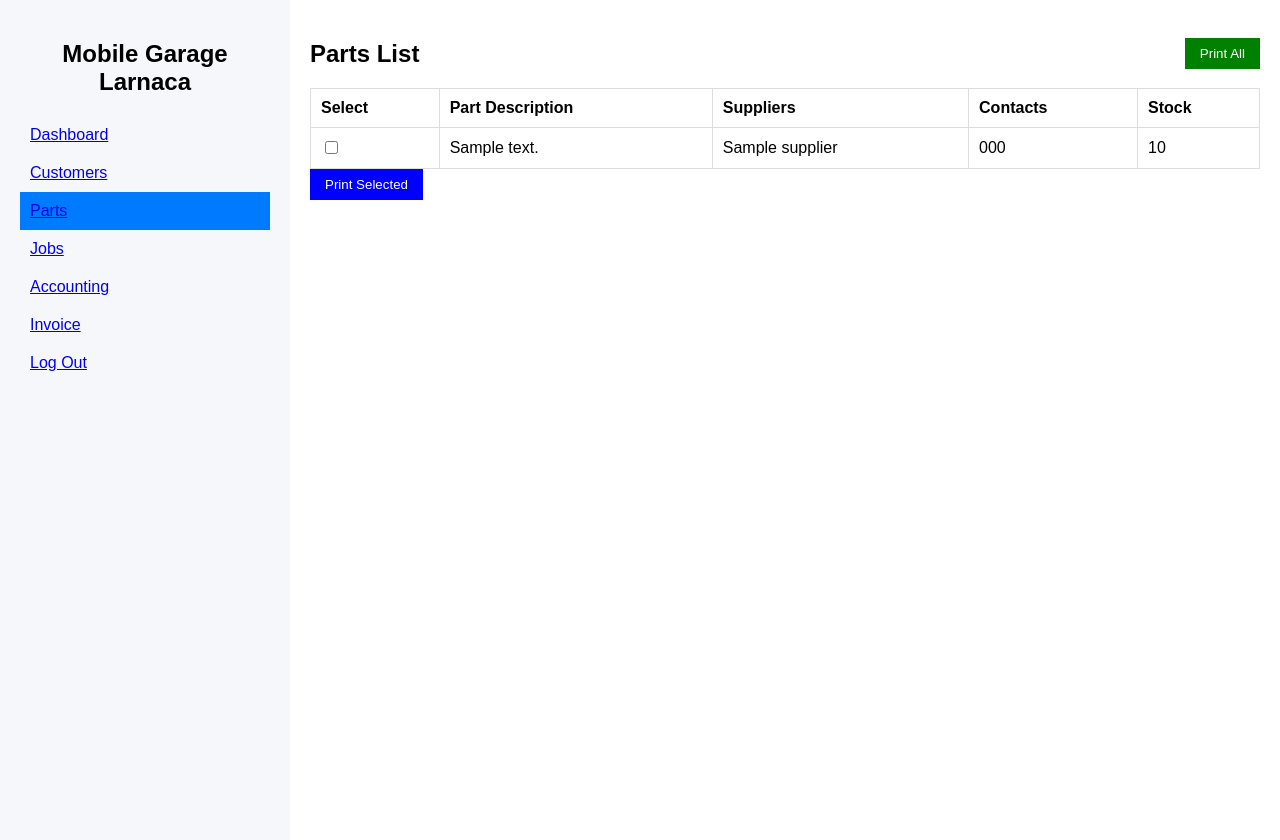
After one commit to bushybushi/mobilegarage, a PHP site: page / in a window 1280 px wide. The commit adds this page. Run offline with PHP 8.4, Linux system fonts and the light colour scheme; tables that the repository leaves empty or names only in its code hold one stand-in row (values such as "Sample post").

Commit message:
Add files via upload

```diff
--- /dev/null
+++ b/fetch_parts.php
@@ -0,0 +1,32 @@
+<?php
+require 'db_connection.php';
+
+$query = "
+    SELECT p.PartDesc, SUM(p.Stock) AS TotalStock,
+           GROUP_CONCAT(DISTINCT s.Name ORDER BY s.Name ASC SEPARATOR ', ') AS Suppliers,
+           GROUP_CONCAT(DISTINCT COALESCE(s.PhoneNr, s.Email) ORDER BY s.Name ASC SEPARATOR ', ') AS Contacts
+    FROM parts p
+    LEFT JOIN partssupply ps ON p.PartID = ps.PartID
+    LEFT JOIN invoicesupply i ON ps.InvoiceID = i.InvoiceID
+    LEFT JOIN suppliers s ON i.SupplierID = s.SupplierID
+    GROUP BY p.PartDesc
+    ORDER BY p.PartDesc
+";
+
+$stmt = $pdo->prepare($query);
+$stmt->execute();
+$parts = [];
+
+while ($row = $stmt->fetch(PDO::FETCH_ASSOC)) {
+    $parts[] = [
+        'PartDesc' => $row['PartDesc'],
+        'TotalStock' => (int) $row['TotalStock'], // Convert stock to integer
+        'Suppliers' => $row['Suppliers'] ?: 'No Supplier',
+        'Contacts' => $row['Contacts'] ?: 'No Contact'
+    ];
+}
+
+// Debug Output
+header('Content-Type: application/json');
+echo json_encode($parts, JSON_PRETTY_PRINT);
+?>
--- /dev/null
+++ b/index.html
@@ -0,0 +1,51 @@
+<!DOCTYPE html>
+<html lang="en">
+<head>
+    <meta charset="UTF-8">
+    <meta name="viewport" content="width=device-width, initial-scale=1.0">
+    <title>Parts List - Mobile Garage</title>
+    <link rel="stylesheet" href="styles.css">
+    <script src="print_part_list.js" defer></script>
+</head>
+<body onload="loadParts()">
+
+    <div class="sidebar">
+        <h2>Mobile Garage Larnaca</h2>
+        <ul>
+            <li><a href="#">Dashboard</a></li>
+            <li><a href="#">Customers</a></li>
+            <li class="active"><a href="#">Parts</a></li>
+            <li><a href="#">Jobs</a></li>
+            <li><a href="#">Accounting</a></li>
+            <li><a href="#">Invoice</a></li>
+            <li><a href="#">Log Out</a></li>
+        </ul>
+    </div>
+
+    <div class="main-content">
+        <div class="header">
+            <h2>Parts List</h2>
+            <button class="btn green" onclick="printAllParts()">Print All</button>
+        </div>
+
+        <div class="content">
+            <table>
+                <thead>
+                    <tr>
+                        <th>Select</th>
+                        <th>Part Description</th>
+                        <th>Suppliers</th>
+                        <th>Contacts</th>  <!-- FIXED: Changed "Stock" to "Contacts" -->
+                        <th>Stock</th>      <!-- FIXED: Added correct "Stock" column -->
+                    </tr>
+                </thead>
+                <tbody id="partsTable">
+                    <!-- Data will be loaded here -->
+                </tbody>
+            </table>
+            <button class="btn blue" onclick="printSelectedParts()">Print Selected</button>
+        </div>
+    </div>
+
+</body>
+</html>
--- /dev/null
+++ b/print_part_list.js
@@ -0,0 +1,117 @@
+function loadParts() {
+    fetch('fetch_parts.php')
+        .then(response => response.json())
+        .then(parts => {
+            console.log("Fetched Parts:", parts); // Debugging log
+
+            const tableBody = document.getElementById('partsTable');
+            tableBody.innerHTML = '';
+
+            if (parts.length === 0) {
+                tableBody.innerHTML = `<tr><td colspan="5">No parts found.</td></tr>`;
+                return;
+            }
+
+            parts.forEach(part => {
+                const row = document.createElement('tr');
+
+                row.innerHTML = `
+                    <td><input type="checkbox" class="part-checkbox" value="${part.PartDesc}"></td>
+                    <td>${part.PartDesc}</td>
+                    <td>${part.Suppliers}</td>
+                    <td>${part.Contacts}</td>
+                    <td>${part.TotalStock}</td>
+                `;
+
+                tableBody.appendChild(row);
+            });
+        })
+        .catch(error => console.error('Error loading parts:', error));
+}
+
+// Function to generate the print table
+function generatePrintTable(parts) {
+    let tableHTML = `<table border="1" style="width:100%;border-collapse:collapse;text-align:left;">
+                        <thead>
+                            <tr>
+                                <th>Part Description</th>
+                                <th>Suppliers</th>
+                                <th>Contacts</th>
+                                <th>Stock</th>
+                            </tr>
+                        </thead>
+                        <tbody>`;
+
+    parts.forEach(row => {
+        tableHTML += `<tr>
+                        <td>${row.children[1].innerText}</td>
+                        <td>${row.children[2].innerText}</td>
+                        <td>${row.children[3].innerText}</td>
+                        <td>${row.children[4].innerText}</td>
+                      </tr>`;
+    });
+
+    tableHTML += `</tbody></table>`;
+    return tableHTML;
+}
+
+// Function to print without opening a new page
+function printContent(printTableHTML) {
+    const printFrame = document.createElement('iframe');
+    printFrame.style.position = 'absolute';
+    printFrame.style.width = '0';
+    printFrame.style.height = '0';
+    printFrame.style.border = 'none';
+
+    document.body.appendChild(printFrame);
+
+    const doc = printFrame.contentDocument || printFrame.contentWindow.document;
+    doc.open();
+    doc.write(`
+        <html>
+            <head>
+                <style>
+                    table, th, td {
+                        border: 1px solid black;
+                        border-collapse: collapse;
+                        padding: 10px;
+                    }
+                </style>
+            </head>
+            <body>
+                ${printTableHTML}
+            </body>
+        </html>`);
+    doc.close();
+
+    printFrame.contentWindow.focus();
+    printFrame.contentWindow.print();
+
+    setTimeout(() => {
+        document.body.removeChild(printFrame);
+    }, 1000);
+}
+
+// Function to print selected parts
+function printSelectedParts() {
+    const selectedRows = Array.from(document.querySelectorAll('.part-checkbox:checked'))
+        .map(cb => cb.parentElement.parentElement);
+
+    if (selectedRows.length === 0) {
+        alert("No parts selected.");
+        return;
+    }
+
+    const printTableHTML = generatePrintTable(selectedRows);
+    printContent(printTableHTML);
+}
+
+// Function to print all parts
+function printAllParts() {
+    const allRows = document.querySelectorAll('#partsTable tr');
+    const printTableHTML = generatePrintTable(Array.from(allRows));
+    printContent(printTableHTML);
+}
+
+// Ensure parts load when page opens
+document.addEventListener("DOMContentLoaded", loadParts);
--- a/styles.css
+++ b/styles.css
@@ -1,115 +1,68 @@
-:root {
-	--fgcolor: #fff;
-	--bgcolor: #F6F7F9;
-	--primary: #3563E9;
-	--info: #54A6FF;
-	--confirm: #4DBE3C;
-	--error: #EF3D3D;
-
+body {
+    display: flex;
+    font-family: Arial, sans-serif;
+    margin: 0;
 }
 
-body {
-    font-family: Arial, sans-serif;
-	background: #F6F7F9;
+.sidebar {
+    width: 250px;
+    background: #f5f7fa;
+    padding: 20px;
+    height: 100vh;
 }
 
-header {
-	background-color: #ffffff;
-	padding: 1%;
-	width: 100%;
+.sidebar h2 {
+    text-align: center;
 }
 
-.container {
-	display: flex;
-	width: 92%;
-	margin: auto;
-	height: 100%;
+.sidebar ul {
+    list-style: none;
+    padding: 0;
+}
+
+.sidebar ul li {
+    padding: 10px;
+}
+
+.sidebar ul li.active {
+    background: #007bff;
+    color: white;
 }
 
 .main-content {
-	margin-top: 1%;
-	margin-left: 15%;
-	width: 75%;
-	flex-grow: 1;
+    flex-grow: 1;
+    padding: 20px;
 }
 
-.sidebar {
-	position: fixed !important;
-	width: 15%;
-	height: 100%;
-	background: #ffffff;
-	overflow: auto;
-	padding-top: 1%;
-	padding-left: 1%;
+.header {
+    display: flex;
+    justify-content: space-between;
+    align-items: center;
 }
 
-.sidebar-button {
-	vertical-align: middle;
-	oveflow: hidden;
-	cursor: pointer;
-	width: 100%;
-	display: block;
-	text-align: left;
-	padding: 8px 16px;
-	outline: 0;
-	float: none;
-}
-
-.submit-button {
-	text-align: center;
-	background-color: #3563E9;
-	color: #ffffff;
-    padding: 10px 15px;
+.btn {
+    padding: 8px 15px;
     border: none;
-    border-radius: 4px;
     cursor: pointer;
 }
 
-.main-table {
-	border-radius: 5px;
-	background-color: #fff;
-	width: 100%;
-	margin-bottom: 10px;
+.green {
+    background: green;
+    color: white;
 }
 
-.pagination {
-	width: 30%;
-	border-radius: 5px;
-	background-color: #fff;
-	text-align: center;
-	margin: auto;
-}
-.button-confirm {
-	background-color: var(--confirm);
-	border: 5px;
+.blue {
+    background: blue;
+    color: white;
 }
 
-.button-primary {
-	background-color: var(--primary);
-	border: 5px;
+table {
+    width: 100%;
+    border-collapse: collapse;
 }
 
-form {
-    max-width: 40%;
-	margin: auto;
-	padding: 3%;
-    border: 1px solid #ccc;
-    border-radius: 5px;
-    background-color: #ffffff;
+table th, table td {
+    border: 1px solid #ddd;
+    padding: 10px;
+    text-align: left;
 }
-
-label {
-    display: flex;
-    margin-bottom: 5px;
-    font-weight: bold;
-}
-
-input[type="text"],
-input[type="email"],
-input[type="tel"] {
-    width: 100%;
-    padding: 8px;
-    margin-bottom: 15px;
-    border: 1px solid #ccc;
-    border-radius: 4px;
-}
```
Also changed, not shown: db_connection.php (+0 -7 lines).
